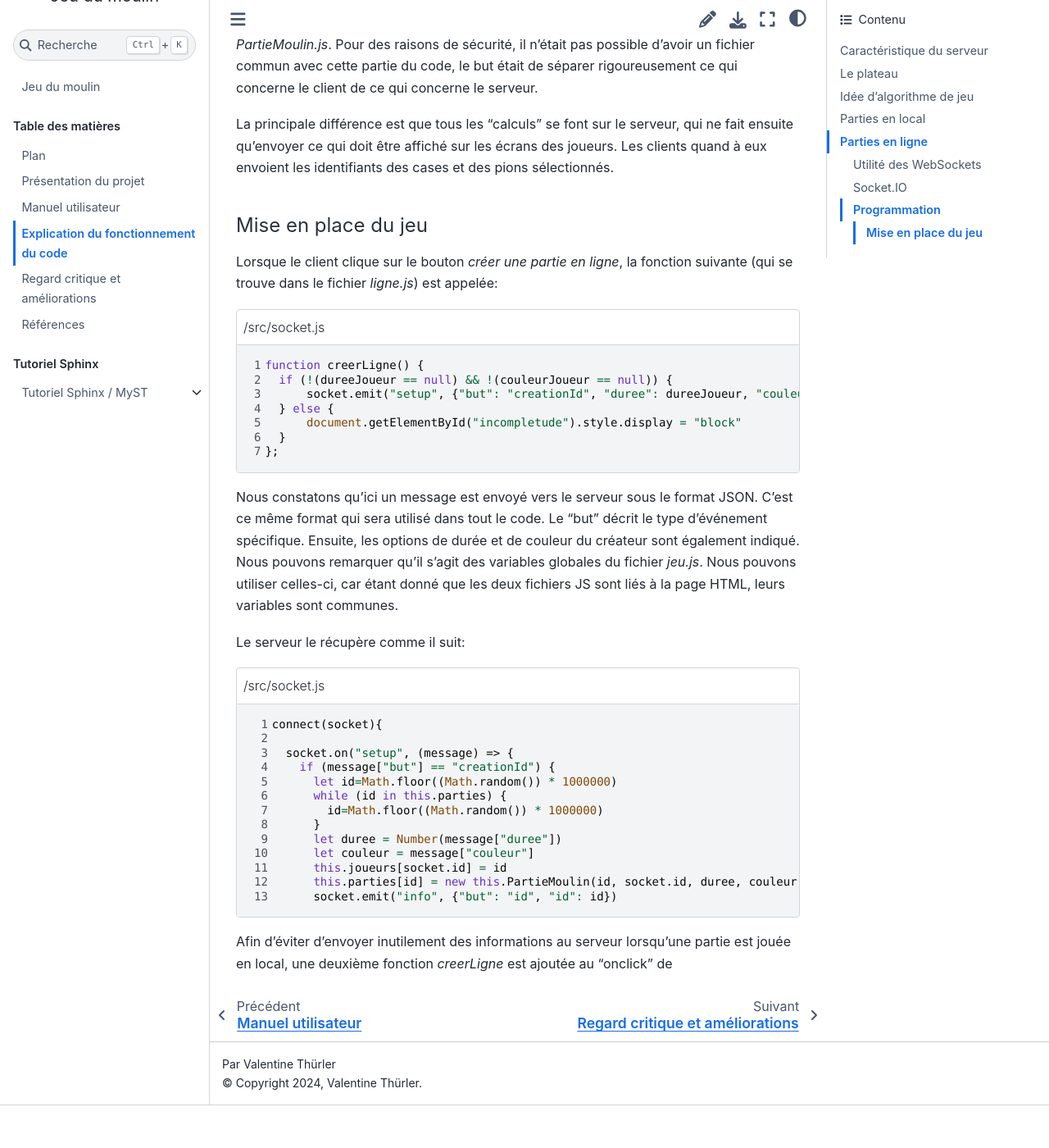
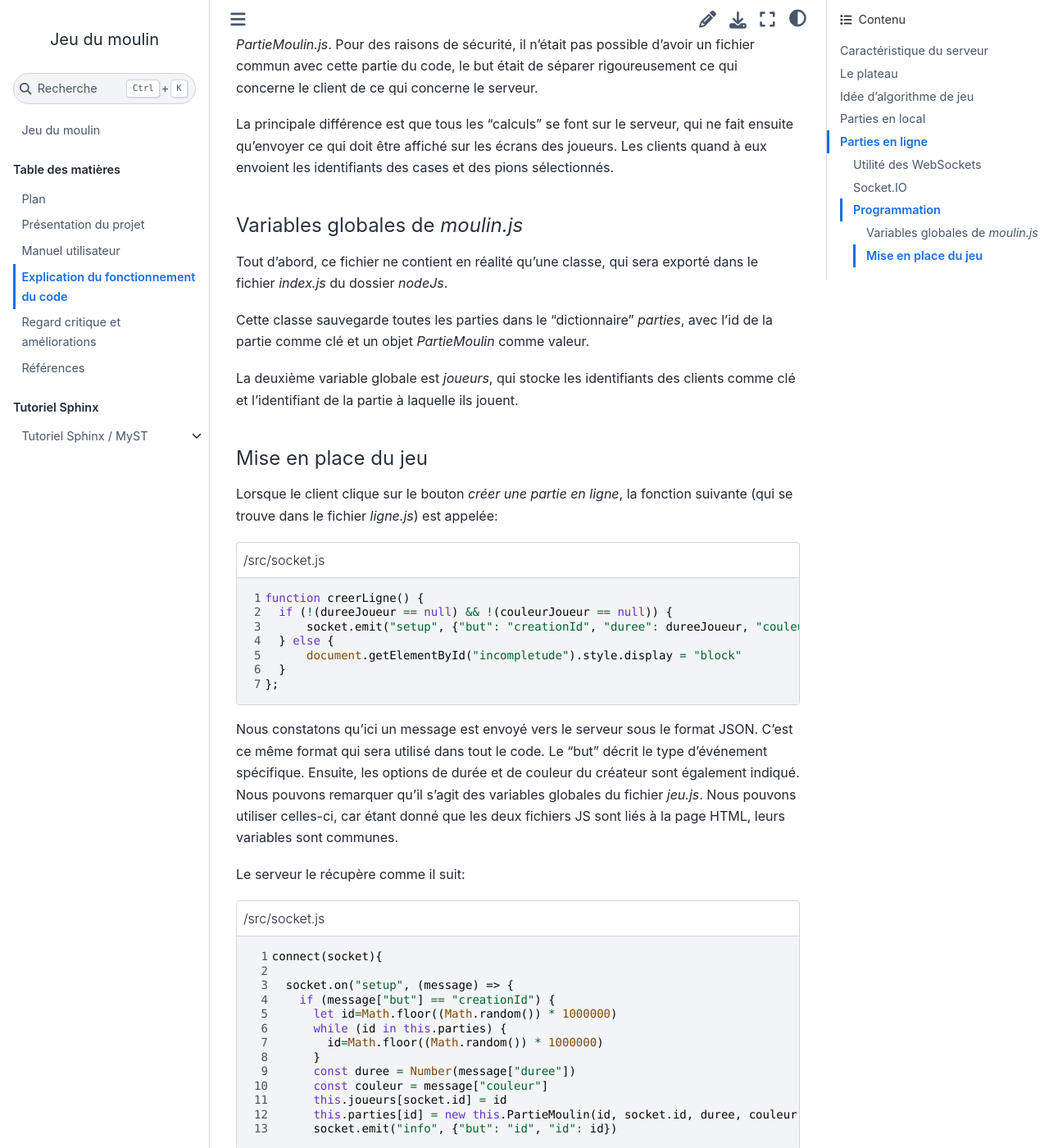
Before and after one commit to valentinethrlr/projet_moulin_documentation, a Sphinx documentation site: the page built from source/explication.md, in a window 1280 px wide and 1400 px high, scrolled down 12177 px. Shown: the whole window at 82% size. Built offline with Sphinx 7.4.7 and the Sphinx Book theme 1.1.4, drawn with Linux system fonts in a browser that asks for light colours; cross-references to code outside the pages are shown as plain code; before the commit the page ends 13525 px from its top, so only the background shows below that; some of the changed text lies outside the part shown.

Commit message:
explication

````diff
--- a/source/explication.md
+++ b/source/explication.md
@@ -266,6 +266,15 @@ Globalement, l'algorithme de jeu est le même que pour les parties en local. Une
 
 La principale différence est que tous les "calculs" se font sur le serveur, qui ne fait ensuite qu'envoyer ce qui doit être affiché sur les écrans des joueurs. Les clients quand à eux envoient les identifiants des cases et des pions sélectionnés.
 
+#### Variables globales de <em>moulin.js</em>
+
+Tout d'abord, ce fichier ne contient en réalité qu'une classe, qui sera exporté dans le fichier <em>index.js</em> du dossier <em>nodeJs</em>.
+
+Cette classe sauvegarde toutes les parties dans le "dictionnaire" <em>parties</em>, avec l'id de la partie comme clé et un objet <em>PartieMoulin</em> comme valeur.
+
+La deuxième variable globale est <em>joueurs</em>, qui stocke les identifiants des clients comme clé et l'identifiant de la partie à laquelle ils jouent.
+
+
 #### Mise en place du jeu
 
 Lorsque le client clique sur le bouton <em>créer une partie en ligne</em>, la fonction suivante (qui se trouve dans le fichier <em>ligne.js</em>) est appelée:
@@ -286,7 +295,7 @@ Le serveur le récupère comme il suit:
 :linenos: true
 :lines: 54-66
 ```
-
+Si le "but" reçu dans le message correspond à "creationId", un id sera généré aléatoirement, comportant entre 1 et 6 décimales. Au ligne 9 et 10, les informations sur les deux options de jeu sont récupérées. Ensuite,
 
 
 Afin d'éviter d'envoyer inutilement des informations au serveur lorsqu'une partie est jouée en local, une deuxième fonction <em>creerLigne</em> est ajoutée au "onclick" de
--- a/source/src/socket.js
+++ b/source/src/socket.js
@@ -59,8 +59,8 @@ connect(socket){
       while (id in this.parties) {
         id=Math.floor((Math.random()) * 1000000)
       }
-      let duree = Number(message["duree"])
-      let couleur = message["couleur"]
+      const duree = Number(message["duree"])
+      const couleur = message["couleur"]
       this.joueurs[socket.id] = id
       this.parties[id] = new this.PartieMoulin(id, socket.id, duree, couleur)
       socket.emit("info", {"but": "id", "id": id})
````
